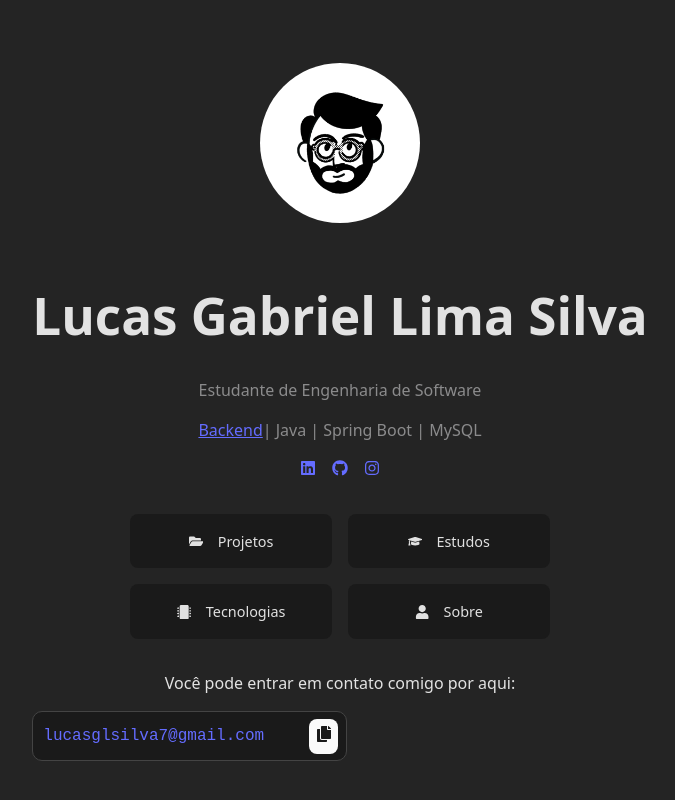
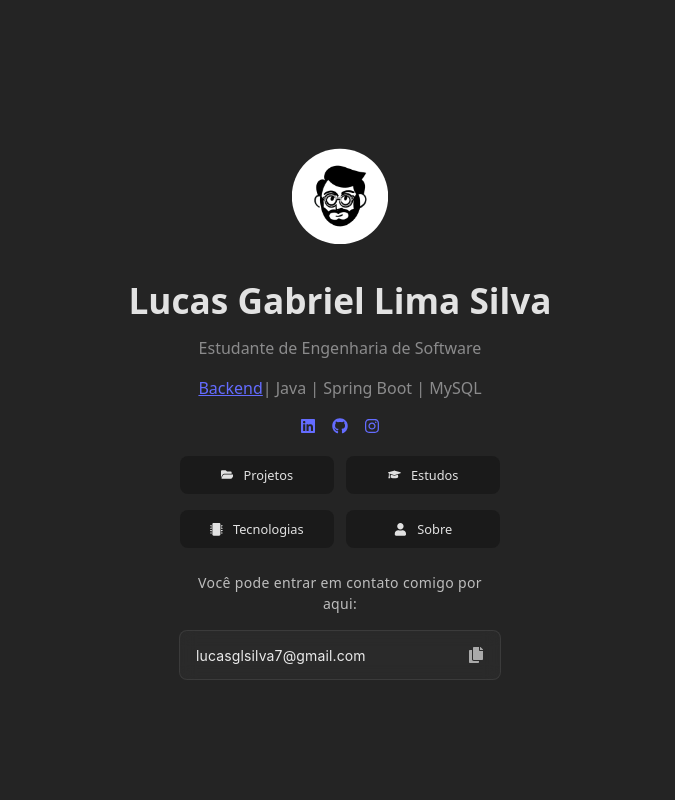
Before and after one commit to lucasgls/portifolio, a React (Vite) app: page / in a window 1280 px wide. Shown: the top 800 px of the page, without its empty margins (300-975 px from the left). Built offline with nearby package versions, Linux system fonts and the light colour scheme.

Commit message:
feat: melhorias visuais da página home

```diff
--- a/src/styles/globals.css
+++ b/src/styles/globals.css
@@ -23,8 +23,13 @@
 #root {
   max-width: 1280px;
   margin: 0 auto;
-  padding: 2em;
+  padding: 1em;
   text-align: center;
+  height: 100vh;
+  display: flex;
+  flex-direction: column;
+  justify-content: center;
+  overflow: hidden;
 }
 
 a {
@@ -39,18 +44,18 @@ a:hover {
 
 body {
   margin: 0;
-  display: flex;
-  place-items: center;
   min-width: 320px;
-  min-height: 100vh;
+  height: 100vh;
   background-color: #242424;
   color: rgba(255, 255, 255, 0.87);
+  overflow: hidden;
 }
 
 h1 {
-  font-size: 3.2em;
+  font-size: 2.2em;
   line-height: 1.1;
   color: rgba(255, 255, 255, 0.87);
+  margin: 0.5em 0 0.3em 0;
 }
 
 button {
--- a/src/styles/home.css
+++ b/src/styles/home.css
@@ -1,6 +1,6 @@
 .logo {
-  height: 10em;
-  padding: 1.5em;
+  height: 6em;
+  padding: 0.8em;
   border-radius: 50%;
   transition: filter 300ms;
 }
@@ -24,9 +24,9 @@
 }
 
 .container {
-  margin: 2em;
+  margin: 1em;
   display: flex;
-  gap: 1em;
+  gap: 0.8em;
   flex-wrap: wrap;
   justify-content: center;
   align-items: center;
@@ -42,47 +42,92 @@
   display: flex;
   align-items: center;
   justify-content: center;
-  gap: 1em;
-  font-size: 0.9rem;
-  padding: 0.4em 1em;
-  width: 14em;
-  height: 3.8em;
+  gap: 0.8em;
+  font-size: 0.8rem;
+  padding: 0.3em 0.8em;
+  width: 12em;
+  height: 3em;
+}
+
+.container-copy {
+  display: flex;
+  flex-direction: column;
+  align-items: center;
+  gap: 1rem;
+  margin: 1.5rem auto 1rem;
+  max-width: 320px;
+}
+
+.container-copy p {
+  margin: 0;
+  color: rgba(255, 255, 255, 0.7);
+  font-size: 0.875rem;
+  font-weight: 400;
+  letter-spacing: 0.025em;
+  text-align: center;
 }
 
 .copyDiv {
   display: flex;
   align-items: center;
-  background-color: var(--bg-secondary);
-  padding: 0.5em;
-  border-radius: 10px;
-  border: 1px solid var(--border-color);
-  gap: 0.5em;
-  width: fit-content;
-  height: 2em;
+  background-color: rgba(255, 255, 255, 0.03);
+  padding: 0;
+  border-radius: 8px;
+  border: 1px solid rgba(255, 255, 255, 0.08);
+  gap: 0;
+  width: 100%;
+  height: 48px;
+  transition: all 0.2s cubic-bezier(0.4, 0, 0.2, 1);
+  backdrop-filter: blur(8px);
+}
+
+.copyDiv:hover {
+  border-color: rgba(255, 255, 255, 0.12);
+  background-color: rgba(255, 255, 255, 0.05);
 }
 
 .copyInput {
   background-color: transparent;
   border: none;
-  color: var(--primary-color);
-  font-family: 'Space Mono', monospace;
-  font-size: 1rem;
-  width: 16em;
+  color: rgba(255, 255, 255, 0.9);
+  font-family: -apple-system, BlinkMacSystemFont, 'Segoe UI', Roboto, sans-serif;
+  font-size: 0.875rem;
+  font-weight: 400;
+  flex: 1;
   outline: none;
+  padding: 0 16px;
+  letter-spacing: 0.01em;
+}
+
+.copyInput::selection {
+  background-color: rgba(255, 255, 255, 0.2);
 }
 
 .copyButton {
-  background-color: #fafafa;
-  color: var(--bg-secondary);
+  background-color: transparent;
+  color: rgba(255, 255, 255, 0.6);
   border: none;
-  border-radius: var(--border-radius);
-  padding: 0.4em;
+  border-radius: 0 7px 7px 0;
+  padding: 0;
   cursor: pointer;
-  transition: var(--transition);
+  transition: all 0.2s cubic-bezier(0.4, 0, 0.2, 1);
+  display: flex;
+  align-items: center;
+  justify-content: center;
+  width: 48px;
+  height: 46px;
+  position: relative;
 }
 
 .copyButton:hover {
-  transform: scale(1.05);
+  color: rgba(255, 255, 255, 0.9);
+  background-color: rgba(255, 255, 255, 0.05);
+}
+
+.copyButton:active {
+  color: rgba(255, 255, 255, 1);
+  background-color: rgba(255, 255, 255, 0.08);
+  transform: scale(0.98);
 }
 
 @keyframes logo-spin {
```
